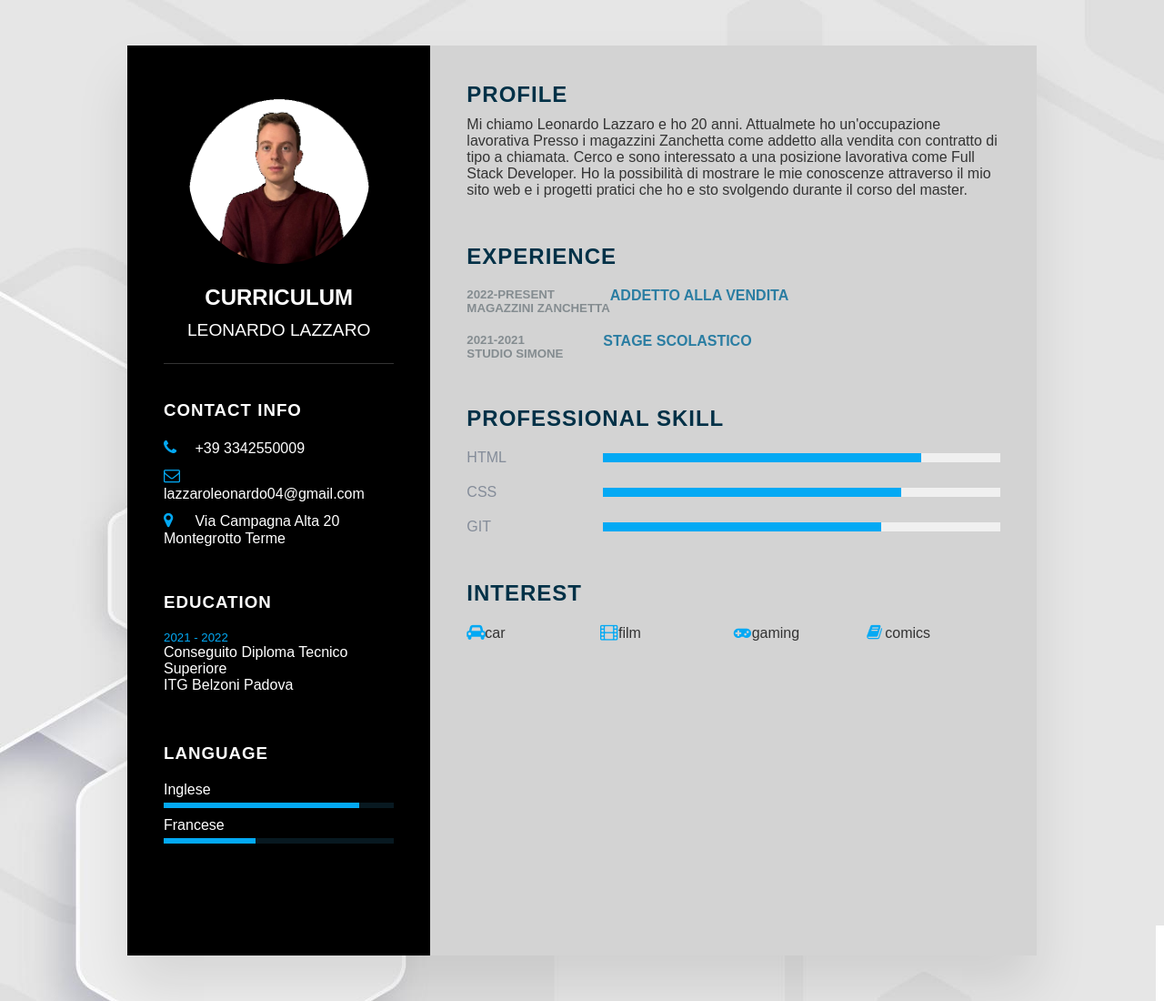
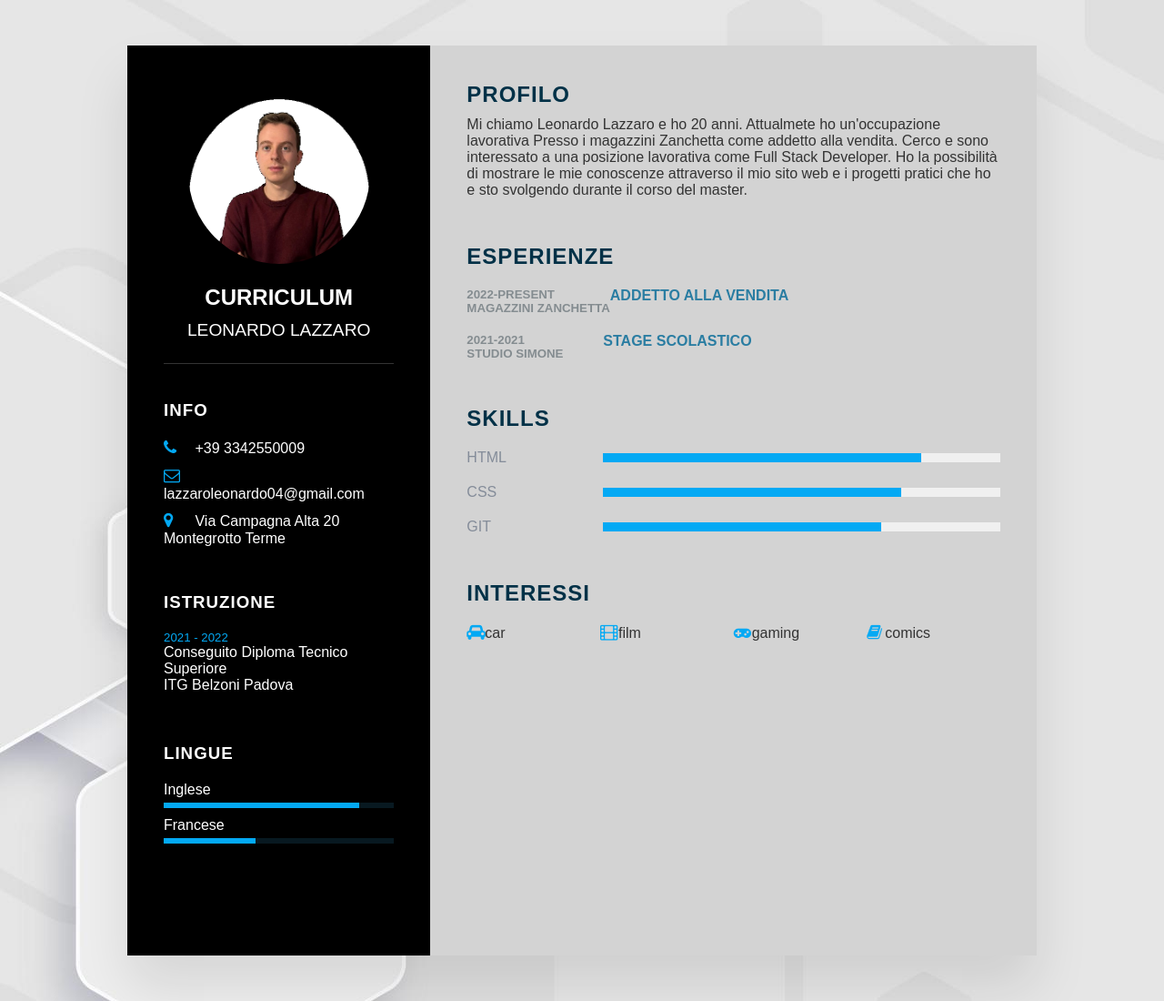
Before and after one commit to LeonardoLazzaro/LeonardoLazzaroWebsite, a plain HTML site: page Cv/index.html in a window 1280 px wide. Shown: the whole page at 91% size. Drawn offline with Linux system fonts and the light colour scheme.

Commit message:
Modificate alcune parti della pagina

```diff
--- a/Cv/index.html
+++ b/Cv/index.html
@@ -18,7 +18,7 @@
                     <h2>Curriculum<br><span>Leonardo Lazzaro</span></h2>
                     </div>
                 <div class="contactinfo">
-                    <h3 class="title">contact info</h3>
+                    <h3 class="title">Info</h3>
                     <ul>
                         <li>
                             <span class="icon"><i class="fa fa-phone" aria-hidden="true"></i></span>
@@ -39,7 +39,7 @@
                     </ul>
                 </div>
                 <div class="contactinfo education">
-                    <h3 class="title">education</h3>
+                    <h3 class="title">Istruzione</h3>
                     <ul>
                         <li>
                             <h5>2021 - 2022</h5>
@@ -49,7 +49,7 @@
                     </ul>
                 </div>
                 <div class="contactinfo langu">
-                    <h3 class="title">language</h3>
+                    <h3 class="title">Lingue</h3>
                     <ul>
                         <li>
                             <span class="text">Inglese</span>
@@ -69,16 +69,16 @@
             <!--Passo a strutturare il lato destro della pagina-->
             <div class="right-side">
                 <div class="about">
-                    <h2 class="title2">profile</h2>
+                    <h2 class="title2">Profilo</h2>
                     <p>Mi chiamo Leonardo Lazzaro e ho 20 anni. Attualmete ho un'occupazione lavorativa
-                        Presso i magazzini Zanchetta come addetto alla vendita con contratto di tipo a chiamata.
+                        Presso i magazzini Zanchetta come addetto alla vendita.
                         Cerco e sono interessato a una posizione lavorativa come Full Stack Developer. Ho la possibilità di
                         mostrare le mie conoscenze attraverso il mio sito web e i progetti pratici che ho e sto svolgendo
                         durante il corso del master.
                     </p>
                 </div>
                 <div class="about">
-                    <h2 class="title2">experience</h2>
+                    <h2 class="title2">Esperienze</h2>
                     <div class="box">
                         <div class="yearcompany">
                             <h5>2022-present</h5>
@@ -99,7 +99,7 @@
                         </div>
                 </div>
                 <div class="about skills">
-                    <h2 class="title2">professional skill</h2>
+                    <h2 class="title2">Skills</h2>
                     <div class="box">
                         <h4>html</h4>
                         <div class="percent">
@@ -120,7 +120,7 @@
                     </div>
                 </div>
                 <div class="about interest">
-                    <h2 class="title2">interest</h2>
+                    <h2 class="title2">Interessi</h2>
                     <ul>
                         <li><i class="fa fa-car" aria-hidden="true"></i>car</li>
                         <li><i class="fa fa-film" aria-hidden="true"></i></i>film</li>
```
Also changed, not shown: index.html (+1 -1 lines), style.css (+2 -8 lines).
